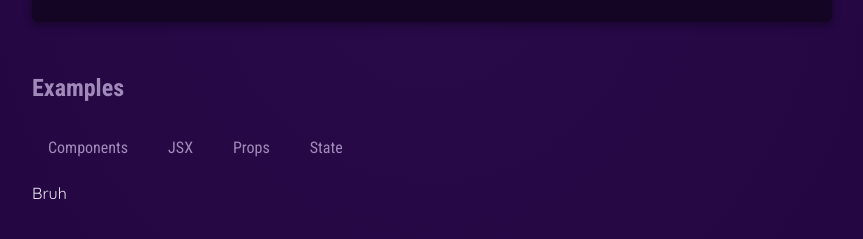
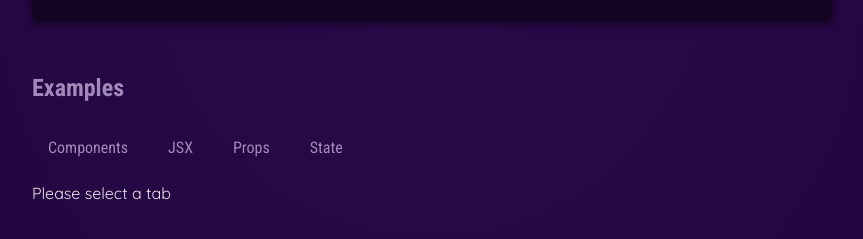
Before and after one commit to KKaged/react-starting-project, a React (Vite) app: page / in a window 1280 px wide. Shown: the part 677-916 px from the top of the page, without its empty margins (208-1071 px from the left). Built offline with nearby package versions, Linux system fonts and the light colour scheme.

Commit message:
learned about useState

```diff
--- a/src/App.jsx
+++ b/src/App.jsx
@@ -1,11 +1,15 @@
+import { useState } from 'react';
 import { CORE_CONCEPTS } from './data.js'
 import Header from './components/Header.jsx'
 import CoreConcept from './components/CoreConcept.jsx';
 import TapButton from './components/TapButton.jsx';
 
 function App() {
+  const [selectedTopic, setSelectedTopic] = useState("Please select a tab")
+  //useState basically re runs the App function when the state/page is changed
   function handleSelect(selectedButton){
-    alert(`Clicked ${selectedButton}`);
+    //selectedButton => 'components', 'jsx', 'props', 'state'
+    setSelectedTopic(selectedButton)
   }
   return (
     <div>
@@ -28,7 +32,7 @@ function App() {
             <TapButton onSelect={() => handleSelect(`props`)}>Props</TapButton>
             <TapButton onSelect={() => handleSelect(`state`)}>State</TapButton>
           </menu>
-          Bruh
+          {selectedTopic}
         </section>
       </main>
     </div>
```
